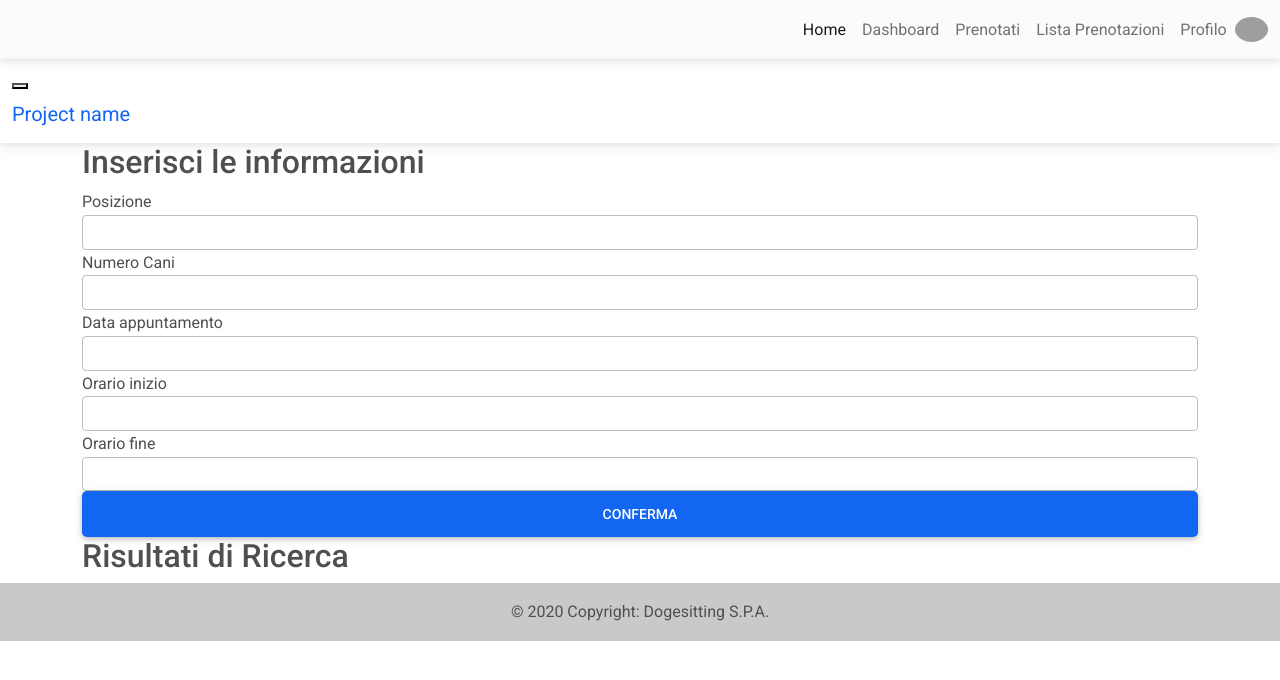
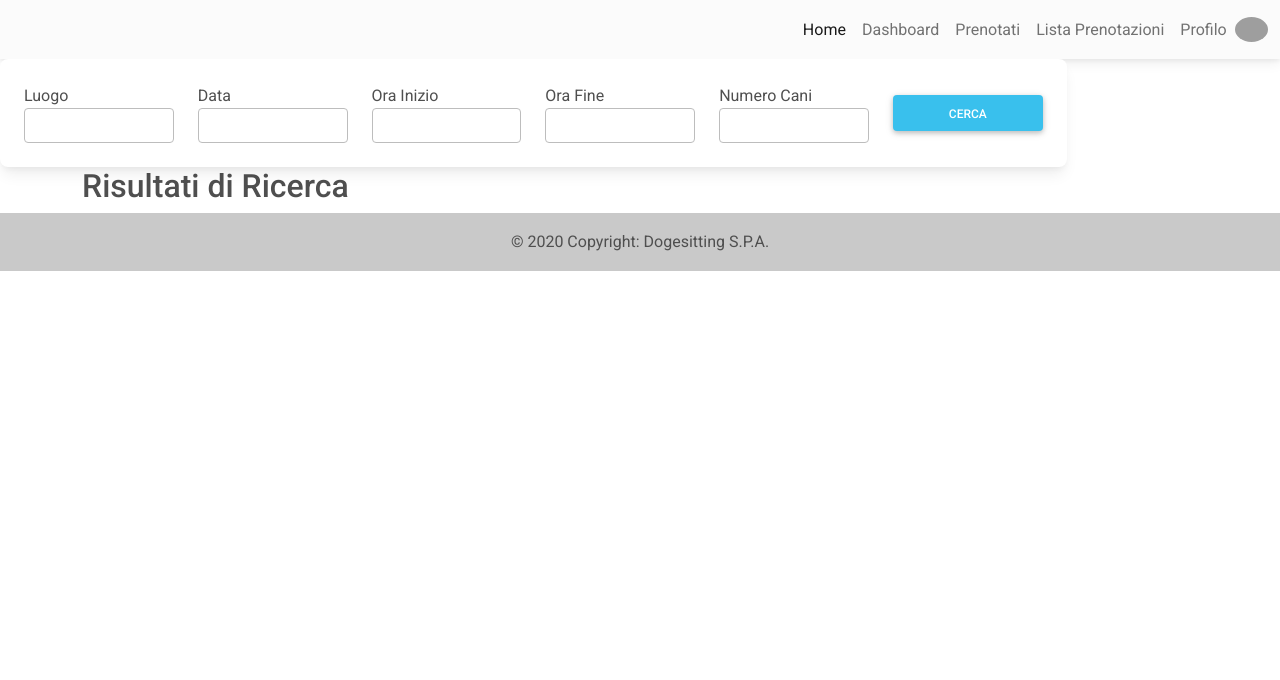
Before and after one commit to NicoloPosta/DogeSitting, a Flask app: page /appointment_list in a window 1280 px wide. Shown: the top 680 px of the page. Run offline with Flask 2, Linux system fonts and the light colour scheme; a user stored in the database is signed in; some libraries are stand-ins or nearby versions; grey boxes are pictures that could not be loaded.

Commit message:
Aggiunta Search Bar da Finire

```diff
--- a/form.py
+++ b/form.py
@@ -11,6 +11,7 @@ class SearchForm(FlaskForm):
     dog_number = IntegerField('Numero Cani', validators=[InputRequired(), validators.NumberRange(min=1, max=99, message="Numero di cani non valido...")])
     time_start = TimeField('Orario inizio', format='%H:%M', validators=[InputRequired()])
     time_end = TimeField('Orario fine', format='%H:%M', validators=[InputRequired()])
+    search = SubmitField('Cerca')
 
 class UserForm(FlaskForm):
     name = StringField('Nome', validators=[Length(min=1, max=15)])
@@ -23,16 +24,16 @@ class UserForm(FlaskForm):
 
 
 class LoginForm(FlaskForm):
-    username = StringField('username', validators=[InputRequired(), Length(min=4, max=15)])
-    password = PasswordField('password', validators=[InputRequired(), Length(min=8, max=80)])
-    remember = BooleanField('remember me')
+    username = StringField('Username', validators=[InputRequired(), Length(min=4, max=15)])
+    password = PasswordField('Password', validators=[InputRequired(), Length(min=8, max=80)])
+    remember = BooleanField('Remember me')
     login = SubmitField('Login')
 
 class RegisterForm(FlaskForm):
-    email = StringField('email', validators=[InputRequired(), Email(message='Email non valida'), Length(max=50)])
-    username = StringField('username', validators=[InputRequired(), Length(min=4, max=15)])
-    password = PasswordField('password', validators=[InputRequired(), Length(min=8, max=80)])
-    usertype = BooleanField('tipo di utenza')
+    email = StringField('Email', validators=[InputRequired(), Email(message='Email non valida'), Length(max=50)])
+    username = StringField('Username', validators=[InputRequired(), Length(min=4, max=15)])
+    password = PasswordField('Password', validators=[InputRequired(), Length(min=8, max=80)])
+    usertype = BooleanField('Dogsitter')
     register = SubmitField('Signup')
 
 class AppointmentForm(FlaskForm):
@@ -41,6 +42,7 @@ class AppointmentForm(FlaskForm):
     date = DateField('Data appuntamento', validators=[InputRequired()])
     time_start = TimeField('Orario inizio', format='%H:%M', validators=[InputRequired()])
     time_end = TimeField('Orario fine', format='%H:%M', validators=[InputRequired()])
+
 
 
     def validate(self):
--- a/route.py
+++ b/route.py
@@ -8,6 +8,8 @@ def index():
 
     login_form = LoginForm()
     signup_form = RegisterForm()
+
+    search_form = SearchForm()
 
     if login_form.login.data:
         if login_form.validate():
@@ -57,7 +59,10 @@ def index():
                 if 'username' in signup_return:
                     signup_form.username.errors = [signup_return['username']]
 
-    return render_template('index.html', form_login=login_form, form_register=signup_form)
+    if search_form.search.data and search_form.validate():
+        return appointment_list(search_form)
+
+    return render_template('index.html', form_login=login_form, form_register=signup_form, search_form=search_form)
 
 
 @login_manager.user_loader
@@ -148,12 +153,15 @@ def user_booked_appointment(requested_user_id):
     else:
         return abort(404)
 
+
 #Verrà messa nella ricerca dall'utente
 @app.route('/appointment_list', methods=['GET','POST'])
-def appointment_list():
-    search_form = SearchForm()
+def appointment_list(search_form=None):
 
-    if search_form.validate_on_submit():
+    if not search_form:
+        search_form = SearchForm()
+
+    if search_form.search.data and search_form.validate():
 
         search_return = requests.post('http://localhost:5000/api/appointment_list',
             json={
@@ -167,13 +175,14 @@ def appointment_list():
 
         if search_return.ok:
             search_return = search_return.json()
-            return render_template('appointment_list.html', appointments_list=search_return['return_list'], form=search_form)
+            return render_template('appointment_list.html', appointments_list=search_return['return_list'], search_form=search_form)
         else:
             search_return = search_return.json()
             if 'no_results' in search_return:
                 search_form.location.errors = [search_return['no_results']]
 
-    return render_template('appointment_list.html', appointments_list=[], form=search_form)
+    return render_template('appointment_list.html', appointments_list=[], search_form=search_form)
+
 
 
 #Penso debba restare invariata
--- a/templates/Includes/navbar.html
+++ b/templates/Includes/navbar.html
@@ -23,7 +23,7 @@
         <!-- Left links -->
         <ul class="navbar-nav ms-auto mb-2 mb-lg-0">
           <li class="nav-item">
-            <a class="nav-link active" aria-current="page" href="#">Home</a>
+            <a class="nav-link active" aria-current="page" href="/">Home</a>
           </li>
           <!-- Pagine navbar per dogsitter-->
           {% if current_user.is_authenticated and current_user.user_type == True %}
@@ -47,7 +47,7 @@
 
         {% if not current_user.is_authenticated %}
         <!-- Button login_signup -->
-        <button type="button" class="btn btn-primary" data-mdb-toggle="modal" data-mdb-target="#modal-signin">
+        <button type="button" class="btn btn-warning" data-mdb-toggle="modal" data-mdb-target="#modal-signin">
           Sign in/up
         </button>
         {% endif %}
--- a/templates/appointment_list.html
+++ b/templates/appointment_list.html
@@ -1,104 +1,77 @@
 {% extends "layout.html" %}
 
 {% block content %}
-    <nav class="navbar navbar-inverse navbar-fixed-top">
-      <div class="container-fluid">
-        <div class="navbar-header">
-          <button type="button" class="navbar-toggle collapsed" data-toggle="collapse" data-target="#navbar" aria-expanded="false" aria-controls="navbar">
-            <span class="sr-only">Toggle navigation</span>
-            <span class="icon-bar"></span>
-            <span class="icon-bar"></span>
-            <span class="icon-bar"></span>
-          </button>
-          <a class="navbar-brand" href="#">Project name</a>
+<div class="col-md-10 ml-auto mr-auto align-items-center">
+  <div class="card card-raised card-form-horizontal"
+    style="margin:auto;">
+    <div class="card-body ">
+      <form class="form" method="POST" action="/index">
+        {{ search_form.hidden_tag() }}
+        <div class="row align-items-center vertical-align-center">
+          <div class="col-md">
+            <div class="form-group bmd-form-group">
+              <label for="inputPlace">Luogo</label>
+              {{ search_form.location(class="form-control") }}
+              {% if search_form.location.errors %}
+              <span class="material-icons form-control-feedback form-control-feedback-custom">clear</span>
+              <label class="control-label control-label-search-custom">{% for error in search_form.location.errors %}{{
+                error }}<br>{% endfor %}</label>
+              {% endif %}
+            </div>
+          </div>
+          <div class="col-md">
+            <div class="form-group bmd-form-group">
+              <label class="label-control">Data</label>
+              {{ search_form.date(class="form-control") }}
+              {% if search_form.date.errors %}
+              <span class="material-icons form-control-feedback form-control-feedback-custom">clear</span>
+              <label class="control-label control-label-search-custom">{% for error in search_form.date.errors %}{{
+                error }}<br>{% endfor %}</label>
+              {% endif %}
+            </div>
+          </div>
+          <div class="col-md">
+            <div class="form-group bmd-form-group">
+              <label class="label-control">Ora Inizio</label>
+              {{ search_form.time_start(class="form-control") }}
+              {% if search_form.time_start.errors %}
+              <span class="material-icons form-control-feedback form-control-feedback-custom">clear</span>
+              <label class="control-label control-label-search-custom">{% for error in search_form.time_start.errors
+                %}{{ error }}<br>{% endfor %}</label>
+              {% endif %}
+            </div>
+          </div>
+          <div class="col-md">
+            <div class="form-group bmd-form-group">
+              <label class="label-control">Ora Fine</label>
+              {{ search_form.time_end(class="form-control") }}
+              {% if search_form.time_end.errors %}
+              <span class="material-icons form-control-feedback form-control-feedback-custom">clear</span>
+              <label class="control-label control-label-search-custom">{% for error in search_form.time_end.errors %}{{
+                error }}<br>{% endfor %}</label>
+              {% endif %}
+            </div>
+          </div>
+          <div class="col-md">
+            <div class="form-group bmd-form-group">
+              <label class="label-control">Numero Cani</label>
+              {{ search_form.dog_number(class="form-control") }}
+              {% if search_form.dog_number.errors %}
+              <span class="material-icons form-control-feedback form-control-feedback-custom">clear</span>
+              <label class="control-label control-label-search-custom">{% for error in search_form.dog_number.errors %}{{
+                error }}<br>{% endfor %}</label>
+              {% endif %}
+            </div>
+          </div>
+          <div class="col-md">
+            {{ search_form.search(class="btn btn-info btn-block") }}
+          </div>
         </div>
-        <div id="navbar" class="navbar-collapse collapse">
-          <ul class="nav navbar-nav navbar-right">
-            <li><a href="{{ url_for('dashboard') }}">Dashboard</a></li>
-            <li><a href="{{ url_for('appointment_list') }}">Prenotati</a></li>
-            <li><a href="{{ url_for('profile') }}">Profile</a></li>
-            <li><a href="{{ url_for('logout') }}">Log Out</a></li>
-          </ul>
-          <form class="navbar-form navbar-right">
-            <input type="text" class="form-control" placeholder="Search...">
-          </form>
-        </div>
-      </div>
-    </nav>
-    <div class="container">
+      </form>
+    </div>
+  </div>
+</div>
 
-        <form class="form-signin" method="POST" action="/appointment_list">
-          <h2 class="form-signin-heading">Inserisci le informazioni</h2>
-          {{ form.hidden_tag() }}
-        <div class="form-group">
-          {{ form.location.label(class="form-control-label") }}
-          {% if form.location.errors %}
-              {{ form.location(class="form-control form-control-lg is-invalid") }}
-                  <div class="invalid-feedback">
-                      {% for error in form.location.errors %}
-                          <span>{{ error }}</span>
-                      {% endfor %}
-                  </div>
-          {% else %}
-              {{ form.location(class="form-control form.control.lg") }}
-          {% endif %}
-        </div>
-        <div class="form-group">
-          {{ form.dog_number.label(class="form-control-label") }}
-          {% if form.dog_number.errors %}
-              {{ form.dog_number(class="form-control form-control-lg is-invalid") }}
-                  <div class="invalid-feedback">
-                      {% for error in form.dog_number.errors %}
-                          <span>{{ error }}</span>
-                      {% endfor %}
-                  </div>
-          {% else %}
-              {{ form.dog_number(class="form-control form.control.lg") }}
-          {% endif %}
-        </div>
-        <div class="form-group">
-          {{ form.date.label(class="form-control-label") }}
-          {% if form.date.errors %}
-              {{ form.date(class="form-control form-control-lg is-invalid") }}
-                  <div class="invalid-feedback">
-                      {% for error in form.date.errors %}
-                          <span>{{ error }}</span>
-                      {% endfor %}
-                  </div>
-          {% else %}
-              {{ form.date(class="form-control form.control.lg") }}
-          {% endif %}
-        </div>
-        <div class="form-group">
-          {{ form.time_start.label(class="form-control-label") }}
-          {% if form.time_start.errors %}
-              {{ form.time_start(class="form-control form-control-lg is-invalid") }}
-                  <div class="invalid-feedback">
-                      {% for error in form.time_start.errors %}
-                          <span>{{ error }}</span>
-                      {% endfor %}
-                  </div>
-          {% else %}
-              {{ form.time_start(class="form-control form.control.lg") }}
-          {% endif %}
-        </div>
-        <div class="form-group">
-          {{ form.time_end.label(class="form-control-label") }}
-          {% if form.time_end.errors %}
-              {{ form.time_end(class="form-control form-control-lg is-invalid") }}
-                  <div class="invalid-feedback">
-                      {% for error in form.time_end.errors %}
-                          <span>{{ error }}</span>
-                      {% endfor %}
-                  </div>
-          {% else %}
-              {{ form.time_end(class="form-control form.control.lg") }}
-          {% endif %}
-        </div>
-          <button class="btn btn-lg btn-primary btn-block" type="submit">Conferma</button>
-        </form>
-
-    </div> <!-- /container -->
     <div class="container">
         <div class="section">
             <h2>Risultati di Ricerca</h2>
```
Also changed, not shown: api.py (+0 -7 lines), templates/Includes/login_signup.html (+16 -8 lines), templates/index.html (+68 -0 lines), database.db.
